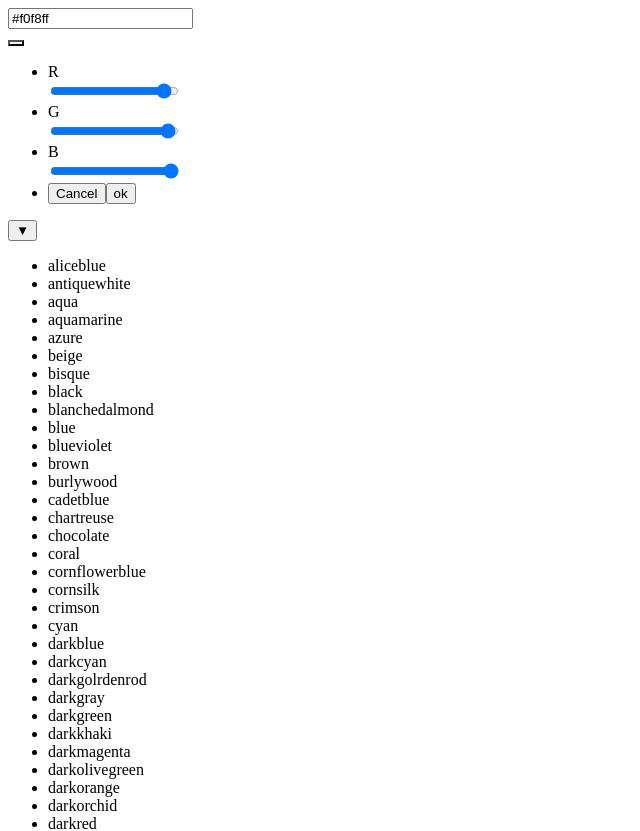
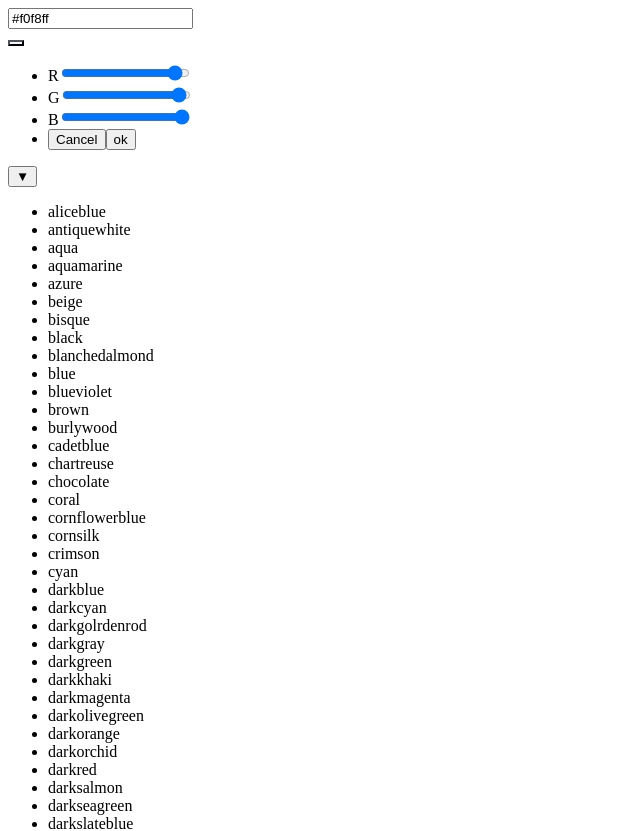
Before and after one commit to arthur-nesterenko/awesome-color-picker, a React app: page / in a window 1280 px wide. Shown: the top 831 px of the page, without its empty margins (0-640 px from the left). Built offline with nearby package versions, Linux system fonts and the light colour scheme; the HTML template or start-up script is replaced by a standard one.

Commit message:
add some improvments

```diff
--- a/src/components/color-dropdown.tsx
+++ b/src/components/color-dropdown.tsx
@@ -4,7 +4,6 @@ import Dropdown from './../hoc//dropdown'
 interface ColorDropDownProps {
     onChange : void,
     onClick?: any,
-    color?: string,
     isOpen : string,
     onTrigger : any,
     colors : Array < string >,
@@ -45,7 +44,4 @@ const ColorDropDown : React.SFC < ColorDropDownProps > = ({
     </div>
 )
 
-ColorDropDown.defaultProps = {
-    selected: 'white'
-}
 export default Dropdown(ColorDropDown);
--- a/src/components/range-input.tsx
+++ b/src/components/range-input.tsx
@@ -6,6 +6,12 @@ interface RangeInputProps {
     onChange?: any
 };
 
-const RangeInput : React.SFC < RangeInputProps > = (props) => (<input type="range" {...props} min='0' max='255'/>);
+const RangeInput : React.SFC < RangeInputProps > = (props) => (
+    <div>
+        <span>{props
+                .name
+                .toUpperCase()}</span>
+        <input className='awesomeRangeInput' type="range" {...props} min='0' max='255'/></div>
+);
 
 export default RangeInput;
--- a/src/components/rgb-dropdown.tsx
+++ b/src/components/rgb-dropdown.tsx
@@ -7,18 +7,10 @@ interface RgbDropDownProps {
     onTrigger : any,
     isOpen : boolean,
     onChange : void,
-    onClose : any,
-    prevColor?: string
+    onClose : any
 }
 
-const RgbDropDown : React.SFC < RgbDropDownProps > = ({
-    currentColor,
-    prevColor,
-    isOpen,
-    onClose,
-    onTrigger,
-    onChange
-}) => (
+const RgbDropDown : React.SFC < RgbDropDownProps > = ({currentColor, isOpen, onClose, onTrigger, onChange}) => (
     <div className='awesomeRgbDropDown'>
         <button
             className='awesomeBtn'
@@ -30,11 +22,7 @@ const RgbDropDown : React.SFC < RgbDropDownProps > = ({
             ? 'awesomeOpen'
             : ''}>
 
-            <RgbContainer
-                onClose={onClose}
-                onChange={onChange}
-                prevColor={prevColor}
-                activeColor={currentColor}/>
+            <RgbContainer onClose={onClose} onChange={onChange} activeColor={currentColor}/>
 
         </ul>
     </div>
--- a/src/containers/color-picker.tsx
+++ b/src/containers/color-picker.tsx
@@ -12,9 +12,7 @@ interface ColorPickerProps {
 }
 
 interface ColorPickerState {
-    currentColor : any,
-    prevColor?: string
-
+    currentColor : any
 }
 
 class ColorPicker extends React.PureComponent < ColorPickerProps,
@@ -47,15 +45,15 @@ ColorPickerState > {
 
     render() : JSX.Element {
 
-        const {currentColor, prevColor} = this.state;
+        const {currentColor} = this.state;
 
         return <div className='awesomeColorPicker'>
                 <ColorInput value={currentColor}/>
-                <RgbDropDown
-                    currentColor={currentColor}
-                    prevColor={prevColor}
-                    onChange={this.onChange}/>
-                <ColorDropDown onChange={this.onChange} colors={this.props.colors}/>
+                <RgbDropDown currentColor={currentColor} onChange={this.onChange}/>
+                <ColorDropDown
+                    onChange={this.onChange}
+                    selected={Color.toCssNameFromHex(currentColor)}
+                    colors={this.props.colors}/>
             </div>
     }
 }
--- a/src/containers/rgb-container.tsx
+++ b/src/containers/rgb-container.tsx
@@ -88,28 +88,14 @@ RgbContainerState > extends React.PureComponent {
 
     render() : JSX.Element {
 
-        const {B, G, R} = this.state.rgb;
+        const {rgb} = this.state;
 
         return <div>
-                <li>
-                    <div>R</div>
-                    <div>
-                        <RangeInput name='R' value={R} onChange={this.onChange}/>
-                    </div>
-                </li>
-                <li>
-                    <div>G</div>
-                    <div>
-                        <RangeInput name='G' value={G} onChange={this.onChange}/>
-                    </div>
-                </li>
+                {Object
+                    .keys(rgb)
+                    .map((key : any) => <li key={key}><RangeInput name={key} value={rgb[key]} onChange={this.onChange}/>
+                    </li>)}
 
-                <li>
-                    <div>B</div>
-                    <div>
-                        <RangeInput name='B' value={B} onChange={this.onChange}/>
-                    </div>
-                </li>
                 <li className='footer'>
                     <button
                         onClick={this.onClickBtn}
--- a/src/hoc/dropdown.tsx
+++ b/src/hoc/dropdown.tsx
@@ -7,7 +7,7 @@ interface DropdownState {
     selected : any
 }
 
-function dropdown < P > (WrappedComponent : React.ComponentClass < any > | React.StatelessComponent < any >,) : React.ComponentClass < any > {
+function dropdown(WrappedComponent : React.ComponentClass < any > | React.StatelessComponent < any >,) : React.ComponentClass < any > {
     return class HOCDropDown extends React.PureComponent < any,
     DropdownState > {
 
@@ -63,12 +63,14 @@ function dropdown < P > (WrappedComponent : React.ComponentClass < any > | React
 
         }
 
-        render() : JSX.Element {return <WrappedComponent
-            {...this.props}
-            {...this.state}
-            onTrigger={this.onTrigger}
-            onClose={this.onClose}
-            onSelect={this.onSelect}/>}
+        render() {
+            return <WrappedComponent
+                {...this.props}
+                {...this.state}
+                onTrigger={this.onTrigger}
+                onClose={this.onClose}
+                onSelect={this.onSelect}/>
+        }
     }
 }
 
--- a/src/lib/color.ts
+++ b/src/lib/color.ts
@@ -1,14 +1,9 @@
-interface ColorTypes {
-
-    listOfColor : object
-}
-
 interface RgbObject {
     R : number,
     G : number,
     B : number
 }
-class Color < ColorTypes > {
+class Color {
 
     red : number;
     blue : number;
@@ -22,7 +17,8 @@ class Color < ColorTypes > {
 
     }
 
-    static listOfColors = {
+    static get listOfColors() : object {
+        return {
             "aliceblue": "#f0f8ff",
             "antiquewhite": "#faebd7",
             "aqua": "#00ffff",
@@ -165,6 +161,7 @@ class Color < ColorTypes > {
             "yellow": "#ffff00",
             "yellowgreen": "#9acd32"
         };
+    }
 
     static get colors() : Array < string > {
 
@@ -183,8 +180,17 @@ class Color < ColorTypes > {
 
         return color.indexOf('#') !== -1
             ? color
-            : Color.listOfColors[color.toLowerCase()];
+            : this.listOfColors[color.toLowerCase()];
 
+    }
+
+    static toCssNameFromHex(color : string) {
+
+        const index = Object
+            .keys(this.listOfColors)
+            .findIndex((index) => index === color);
+
+        return this.listOfColors[index];
     }
 
     static toRgb(color : string) : RgbObject {
--- a/src/styles/styles.scss
+++ b/src/styles/styles.scss
@@ -111,14 +111,17 @@ $greenColor: #81c784;
 
 
  }
-//   .awesomeRgbDropDown{
-
-//      }
+  .awesomeRgbDropDown{
+    li{
+        padding: 10px 20px;
+    }
+     }
 
 
 
  .awesomeBtn{
     @include make-awesome-btn();
+
 
     &--default{
         background-color:$greyColor;
@@ -144,4 +147,34 @@ $greenColor: #81c784;
  }
 
 
+ .awesomeRangeInput{
+     width: 100%;
+    -webkit-appearance: none;
+    height: 10px;
+    outline: none;
+
+    &::-webkit-slider-thumb {
+        -webkit-appearance: none;
+        @include default-border();
+        height: 15px;
+        width: 15px;
+        border-radius: 100%;
+        background: $greyColor;
+        cursor: pointer;
+        // margin-top: -14px;
+        box-shadow: 1px 1px 1px #000000, 0px 0px 1px #0d0d0d;
+      }
+
+    &[name='R']{
+        background-image: linear-gradient(to right, rgb(0, 0, 0) 0%, rgb(255, 0, 0) 100%);
+    }
+    &[name='G']{
+        background-image: linear-gradient(to right, rgb(0, 0, 0) 0%, rgb(0, 255, 0) 100%);
+    }
+
+    &[name='B']{
+        background-image: linear-gradient(to right, rgb(0, 0, 0) 0%, rgb(0, 0, 255) 100%);
+    }
+ }
+
 }
--- a/tsconfig.json
+++ b/tsconfig.json
@@ -7,7 +7,7 @@
         "outDir": "./dist/",
         "preserveConstEnums": true,
         "removeComments": true,
-        "target": "ES5"
+        "target": "es6"
     },
     "exclude": [
         "node_modules"
```
Lines whose indentation alone changed are shown as unchanged.
